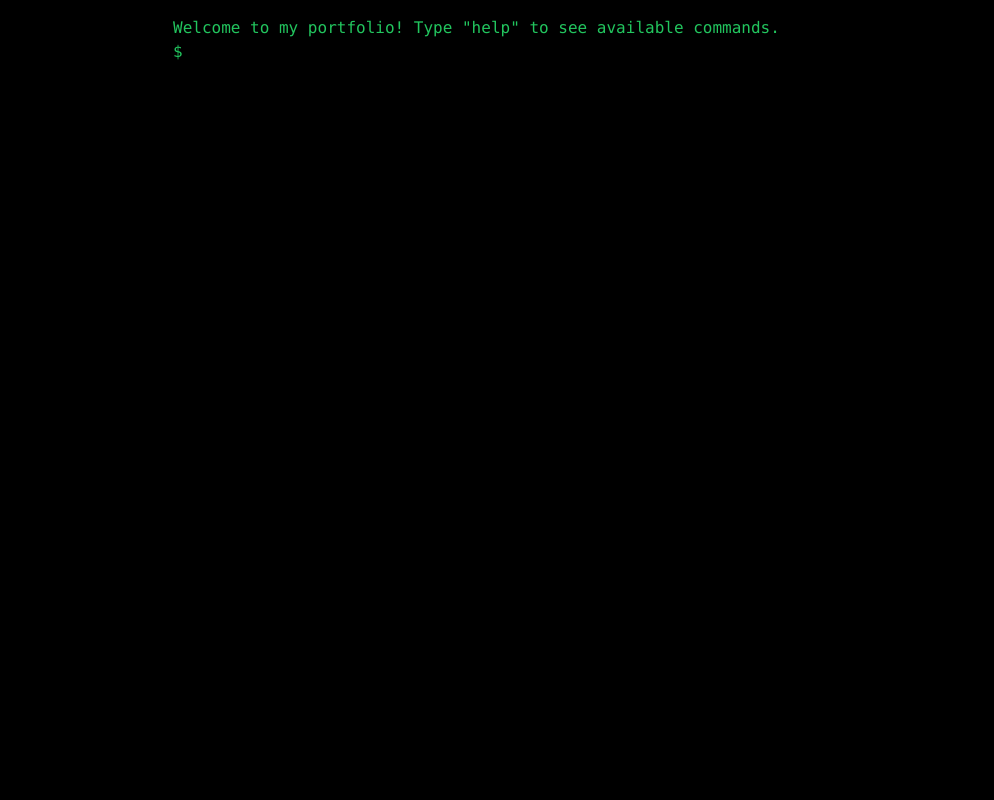
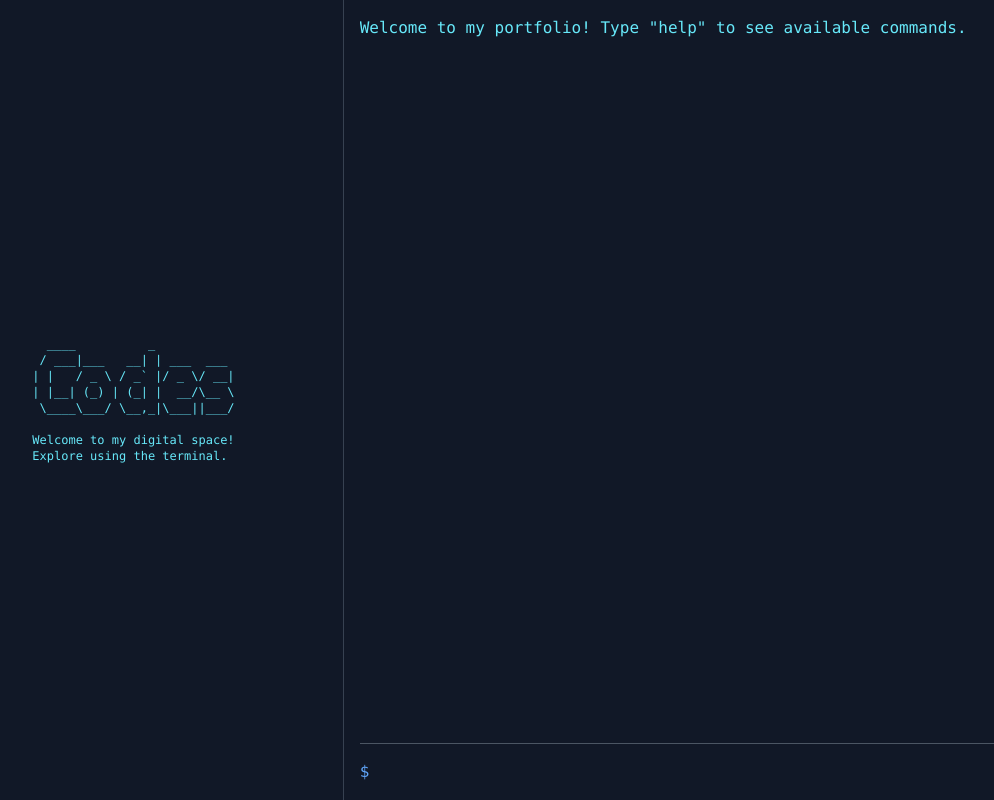
Before and after one commit to tomikng/portfolio, a Next.js app: page / in a window 1280 px wide. Shown: the whole page, without its empty margins (83-1077 px from the left). Built offline with nearby package versions, Linux system fonts and the light colour scheme.

Commit message:
feat: add styling and animations

```diff
--- a/app/page.tsx
+++ b/app/page.tsx
@@ -1,105 +1,14 @@
 "use client";
 
-import React, { useState, useEffect, useRef } from "react";
-
-const commands = {
-  help: "Shows available commands",
-  about: "Displays information about me",
-  skills: "Lists my technical skills",
-  projects: "Shows my projects",
-  contact: "Displays my contact information",
-  clear: "Clears the terminal",
-};
+import React from "react";
+import AsciiArt from "../components/AsciiArt";
+import Terminal from "../components/Terminal";
 
 export default function Home() {
-  const [input, setInput] = useState("");
-  const [output, setOutput] = useState<string[]>([
-    'Welcome to my portfolio! Type "help" to see available commands.',
-  ]);
-  const inputRef = useRef<HTMLInputElement>(null);
-
-  useEffect(() => {
-    if (inputRef.current) {
-      inputRef.current.focus();
-    }
-  }, []);
-
-  const handleInputChange = (e: React.ChangeEvent<HTMLInputElement>) => {
-    setInput(e.target.value);
-  };
-
-  const handleInputSubmit = (e: React.FormEvent) => {
-    e.preventDefault();
-    processCommand(input);
-    setInput("");
-  };
-
-  const processCommand = (cmd: string) => {
-    setOutput((prev) => [...prev, `$ ${cmd}`]);
-
-    switch (cmd.toLowerCase()) {
-      case "help":
-        setOutput((prev) => [
-          ...prev,
-          Object.entries(commands)
-            .map(([key, value]) => `${key}: ${value}`)
-            .join("\n"),
-        ]);
-        break;
-      case "about":
-        setOutput((prev) => [
-          ...prev,
-          "I'm a passionate developer with experience in web technologies.",
-        ]);
-        break;
-      case "skills":
-        setOutput((prev) => [
-          ...prev,
-          "TypeScript, React, Next.js, Tailwind CSS, Node.js",
-        ]);
-        break;
-      case "projects":
-        setOutput((prev) => [
-          ...prev,
-          "1. This terminal portfolio\n2. E-commerce platform\n3. Weather app",
-        ]);
-        break;
-      case "contact":
-        setOutput((prev) => [
-          ...prev,
-          "Email: tomasnguyen43@gmail.com.com\nGitHub: github.com/tomikng",
-        ]);
-        break;
-      case "clear":
-        setOutput([]);
-        break;
-      default:
-        setOutput((prev) => [
-          ...prev,
-          `Command not found: ${cmd}. Type "help" for available commands.`,
-        ]);
-    }
-  };
-
   return (
-    <div className="bg-black text-green-500 min-h-screen p-4 font-mono">
-      <div className="max-w-3xl mx-auto">
-        {output.map((line, index) => (
-          <pre key={index} className="whitespace-pre-wrap">
-            {line}
-          </pre>
-        ))}
-        <form onSubmit={handleInputSubmit} className="flex">
-          <span className="mr-2">$</span>
-          <input
-            type="text"
-            value={input}
-            onChange={handleInputChange}
-            className="flex-grow bg-transparent focus:outline-none"
-            ref={inputRef}
-          />
-        </form>
-      </div>
+    <div className="bg-gray-900 text-green-500 min-h-screen font-mono flex">
+      <AsciiArt />
+      <Terminal />
     </div>
   );
 }
--- /dev/null
+++ b/components/AsciiArt.tsx
@@ -0,0 +1,20 @@
+import React from "react";
+
+const AsciiArt: React.FC = () => (
+  <div className="w-1/3 p-4 border-r border-gray-700 flex items-center justify-center">
+    <pre className="text-cyan-300 text-xs">
+      {`
+   ____          _
+  / ___|___   __| | ___  ___
+ | |   / _ \\ / _\` |/ _ \\/ __|
+ | |__| (_) | (_| |  __/\\__ \\
+  \\____\\___/ \\__,_|\\___||___/
+
+ Welcome to my digital space!
+ Explore using the terminal.
+      `}
+    </pre>
+  </div>
+);
+
+export default AsciiArt;
--- /dev/null
+++ b/components/Terminal.tsx
@@ -0,0 +1,152 @@
+import React, { useState, useEffect, useRef } from "react";
+import useTypingEffect from "../hooks/useTypingEffect";
+
+const commands = {
+  help: "Shows available commands",
+  about: "Displays information about me",
+  skills: "Lists my technical skills",
+  projects: "Shows my projects",
+  contact: "Displays my contact information",
+  clear: "Clears the terminal",
+};
+
+const Terminal: React.FC = () => {
+  const [input, setInput] = useState("");
+  const [output, setOutput] = useState<
+    Array<{ text: string; color: string; isHtml?: boolean }>
+  >([
+    {
+      text: 'Welcome to my portfolio! Type "help" to see available commands.',
+      color: "text-cyan-300",
+    },
+  ]);
+  const inputRef = useRef<HTMLInputElement>(null);
+  const outputRef = useRef<HTMLDivElement>(null);
+
+  const { displayedText, isTyping, startTyping } = useTypingEffect(10);
+
+  useEffect(() => {
+    if (inputRef.current) {
+      inputRef.current.focus();
+    }
+  }, []);
+
+  useEffect(() => {
+    if (!isTyping && displayedText) {
+      setOutput((prev) => [
+        ...prev,
+        { text: displayedText, color: "text-white", isHtml: true },
+      ]);
+    }
+  }, [isTyping, displayedText]);
+
+  useEffect(() => {
+    if (outputRef.current) {
+      outputRef.current.scrollTop = outputRef.current.scrollHeight;
+    }
+  }, [output, displayedText]);
+
+  const handleInputChange = (e: React.ChangeEvent<HTMLInputElement>) => {
+    setInput(e.target.value);
+  };
+
+  const handleInputSubmit = (e: React.FormEvent) => {
+    e.preventDefault();
+    setOutput((prev) => [
+      ...prev,
+      { text: `$ ${input}`, color: "text-blue-400" },
+    ]);
+    processCommand(input);
+    setInput("");
+  };
+
+  const processCommand = (cmd: string) => {
+    switch (cmd.toLowerCase()) {
+      case "help":
+        startTyping(
+          Object.entries(commands)
+            .map(
+              ([key, value]) =>
+                `<span class="text-yellow-300">${key}</span>: <span class="text-green-300">${value}</span>`,
+            )
+            .join("\n"),
+        );
+        break;
+      case "about":
+        startTyping(
+          "I'm a passionate developer with experience in web technologies.",
+        );
+        break;
+      case "skills":
+        startTyping("TypeScript, React, Next.js, Tailwind CSS, Node.js");
+        break;
+      case "projects":
+        startTyping(
+          "1. This terminal portfolio\n2. E-commerce platform\n3. Weather app",
+        );
+        break;
+      case "contact":
+        startTyping("Email: example@email.com\nGitHub: github.com/example");
+        break;
+      case "clear":
+        setOutput([]);
+        break;
+      default:
+        startTyping(
+          `Command not found: ${cmd}. Type "help" for available commands.`,
+        );
+    }
+  };
+
+  const renderOutputLine = (
+    line: { text: string; color: string; isHtml?: boolean },
+    index: number,
+  ) => {
+    if (line.isHtml) {
+      return (
+        <pre
+          key={index}
+          className={line.color}
+          dangerouslySetInnerHTML={{ __html: line.text }}
+        />
+      );
+    } else {
+      return (
+        <pre key={index} className={line.color}>
+          {line.text}
+        </pre>
+      );
+    }
+  };
+
+  return (
+    <div className="flex-grow p-4 flex flex-col h-screen">
+      <div
+        ref={outputRef}
+        className="flex-grow overflow-y-auto whitespace-pre-wrap
+                   scrollbar-thin scrollbar-thumb-gray-600 scrollbar-track-gray-800"
+      >
+        {output.map(renderOutputLine)}
+        {isTyping && (
+          <pre
+            className="text-white"
+            dangerouslySetInnerHTML={{ __html: displayedText }}
+          />
+        )}
+      </div>
+      <div className="h-px bg-gray-600 my-2"></div>
+      <form onSubmit={handleInputSubmit} className="flex mt-2">
+        <span className="mr-2 text-blue-400">$</span>
+        <input
+          type="text"
+          value={input}
+          onChange={handleInputChange}
+          className="flex-grow bg-transparent focus:outline-none text-white"
+          ref={inputRef}
+        />
+      </form>
+    </div>
+  );
+};
+
+export default Terminal;
--- /dev/null
+++ b/hooks/useTypingEffect.ts
@@ -0,0 +1,32 @@
+import { useState, useEffect } from "react";
+
+const useTypingEffect = (speed: number) => {
+  const [displayedText, setDisplayedText] = useState("");
+  const [fullText, setFullText] = useState("");
+  const [index, setIndex] = useState(0);
+  const [isTyping, setIsTyping] = useState(false);
+
+  useEffect(() => {
+    if (isTyping && index < fullText.length) {
+      const timer = setTimeout(() => {
+        setDisplayedText(fullText.slice(0, index + 1));
+        setIndex(index + 1);
+      }, speed);
+
+      return () => clearTimeout(timer);
+    } else if (index >= fullText.length) {
+      setIsTyping(false);
+    }
+  }, [fullText, index, speed, isTyping]);
+
+  const startTyping = (text: string) => {
+    setFullText(text);
+    setDisplayedText("");
+    setIndex(0);
+    setIsTyping(true);
+  };
+
+  return { displayedText, isTyping, startTyping };
+};
+
+export default useTypingEffect;
--- a/package.json
+++ b/package.json
@@ -11,7 +11,8 @@
   "dependencies": {
     "next": "14.2.5",
     "react": "^18",
-    "react-dom": "^18"
+    "react-dom": "^18",
+    "tailwind-scrollbar": "^3.1.0"
   },
   "devDependencies": {
     "@types/node": "^20",
--- a/tailwind.config.ts
+++ b/tailwind.config.ts
@@ -15,6 +15,6 @@ const config: Config = {
       },
     },
   },
-  plugins: [],
+  plugins: [require("tailwind-scrollbar")],
 };
 export default config;
```
Also changed, not shown: 1 other file (tests, documents, lock files or other folders).
